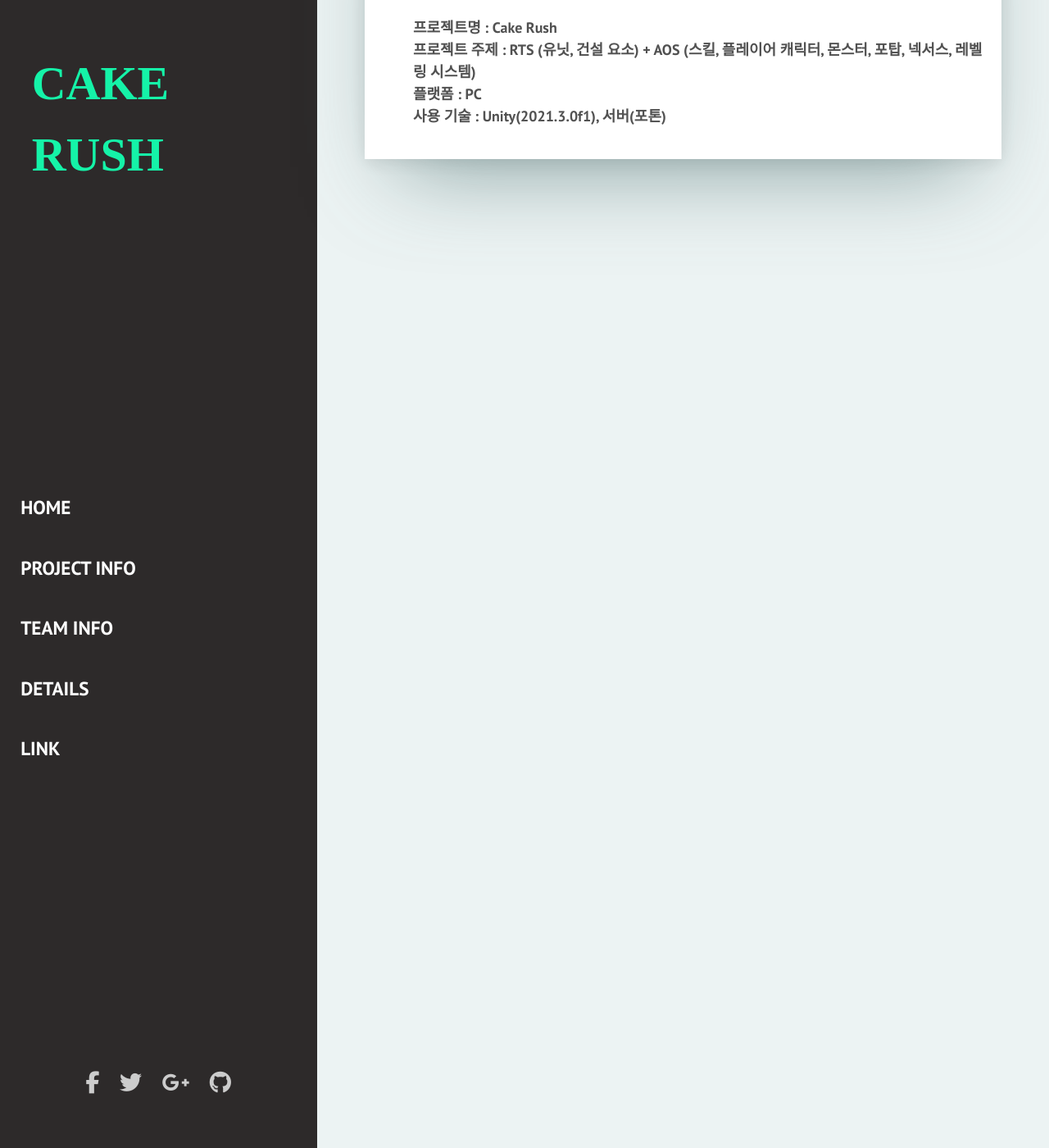
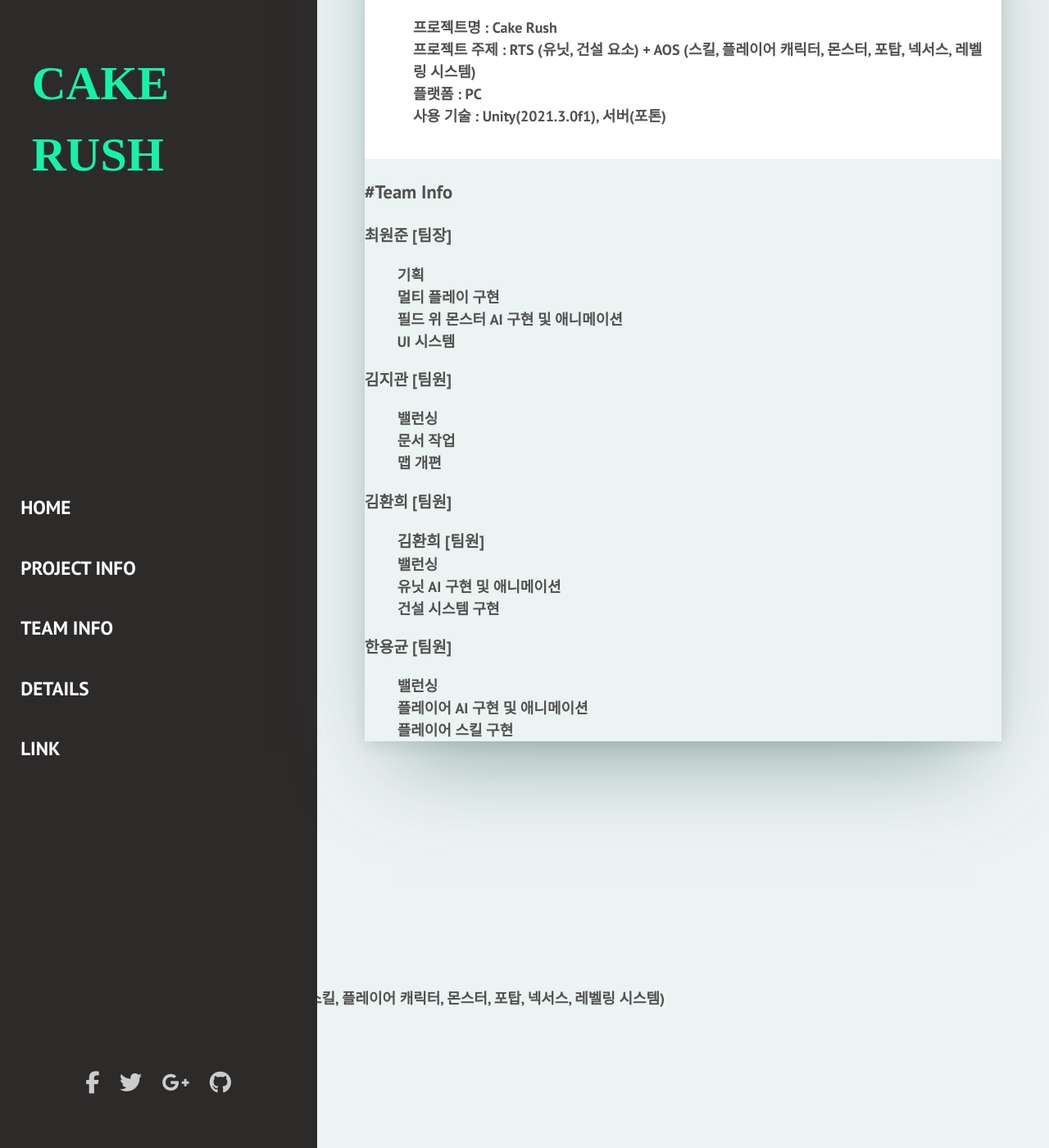
Before and after one commit to yong-gyun/Cake-Rush, a Jekyll site: the page built from index.html, in a window 1280 px wide and 1400 px high, scrolled down 270 px. Shown: the whole window at 82% size. Built offline with Jekyll 4.4.1, drawn with Linux system fonts in a browser that asks for light colours; nearby versions of some CDN libraries; some web fonts are replaced; library files that are not in the unit come from our copies; the list of posts is cut into pages by our own code.

Commit message:
Update index.html

```diff
--- a/index.html
+++ b/index.html
@@ -22,5 +22,69 @@
       </ul>
     </div>
   </div>
+
+<div class="main">
+      <h3>#Team Info</h3>
+      <div class="form-item">
+        최원준 [팀장]
+        <ul>
+          <li>기획</li>
+          <li>멀티 플레이 구현</li>
+          <li>필드 위 몬스터 AI 구현 및 애니메이션</li>
+          <li>UI 시스템</li>
+        </ul>
+      </div>
+
+      <div class="form-item">
+        김지관 [팀원]
+        <ul>
+          <li>밸런싱</li>
+          <li>문서 작업</li>
+          <li>맵 개편</li>
+        </ul>
+      </div>
+
+      <div class="form-item">
+        김환희 [팀원]
+        <ul>
+          김환희 [팀원]
+          <li>밸런싱</li>
+          <li>유닛 AI 구현 및 애니메이션</li>
+          <li>건설 시스템 구현</li>
+        </ul>
+      </div>
+
+      <div class="form-item">
+        한용균 [팀원]
+        <ul>
+          <li>밸런싱</li>
+          <li>플레이어 AI 구현 및 애니메이션</li>
+          <li>플레이어 스킬 구현</li>
+        </ul>
+      </div>
+</div>
+</div>
+
+<div class="main">
+  <ul>
+    <h3>#Details</h3>
+    <li>프로젝트명 : Cake Rush</li>
+    <li>프로젝트 주제 : RTS (유닛, 건설 요소) + AOS (스킬, 플레이어 캐릭터, 몬스터, 포탑, 넥서스, 레벨링 시스템)</li>
+    <li>플랫폼 : PC</li>
+    <li>사용 기술 : Unity(2021.3.0f1), 서버(포톤)</li>
+  </ul>
+</div>
+</div>
+
+<div class="main">
+  <ul>
+    <h3>#Link</h3>
+    <li>프로젝트명 : Cake Rush</li>
+    <li><a href="https://github.com/2422june/Cake_Rush">깃허브 링크</a></li>
+    <li><a href="https://github.com/2422june/Cake_Rush">결과물 링크</a></li>
+
+  </ul>
+</div>
+</div>
 </article>
 {% endfor %}
```
